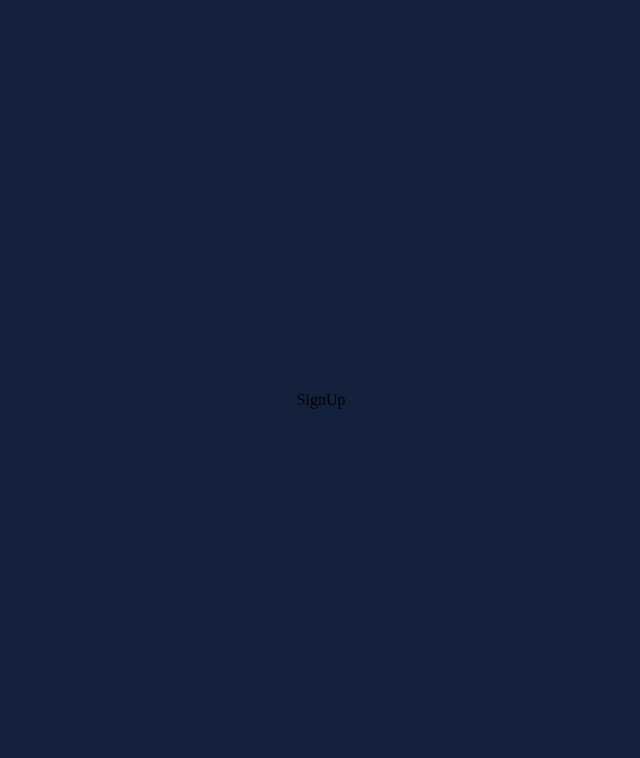
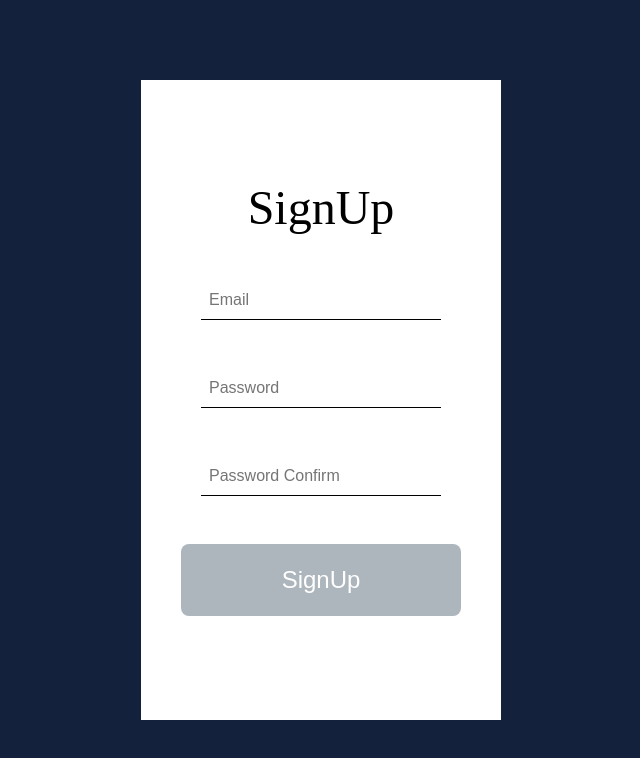
Before and after one commit to wanted-intern-1/pre-onboarding-10th-1-1, a React (Create React App) app: page /signup in a window 1280 px wide. Shown: the top 758 px of the page, without its empty margins (319-959 px from the left). Built offline with nearby package versions, Linux system fonts and the light colour scheme.

Commit message:
[feat] Mark Up SignUp 페이지

```diff
--- a/src/pages/SignUp.jsx
+++ b/src/pages/SignUp.jsx
@@ -1,7 +1,48 @@
 import React from 'react'
+import { SubmitButton, FormInput, PageTitle } from '@/components';
+import styled from 'styled-components';
 
 export default function SignUp() {
   return (
-    <div>SignUp</div>
+    <SignUpForm>
+      <PageTitle>SignUp</PageTitle>
+      <FormInput
+        testid="email-input"
+        type="email"
+        placeholder="Email"
+        name="email"
+      >
+        이메일
+        </FormInput>
+      <FormInput
+        testid="password-input"
+        type="password"
+        placeholder="Password"
+        name="password"
+      >
+        비밀번호
+      </FormInput>
+      <FormInput
+        type="password"
+        placeholder="Password Confirm"
+        name="password"
+      >
+        비밀번호 확인
+      </FormInput>
+      <SubmitButton type="submit" testid="signup-button">
+        SignUp
+      </SubmitButton>
+    </SignUpForm>
   )
 }
+
+const SignUpForm = styled.form`
+  background: #fff;
+  width: 360px;
+  height: 640px;
+  display: flex;
+  flex-flow: column nowrap;
+  justify-content: center;
+  gap: 48px;
+  align-items: center;
+`;
```
